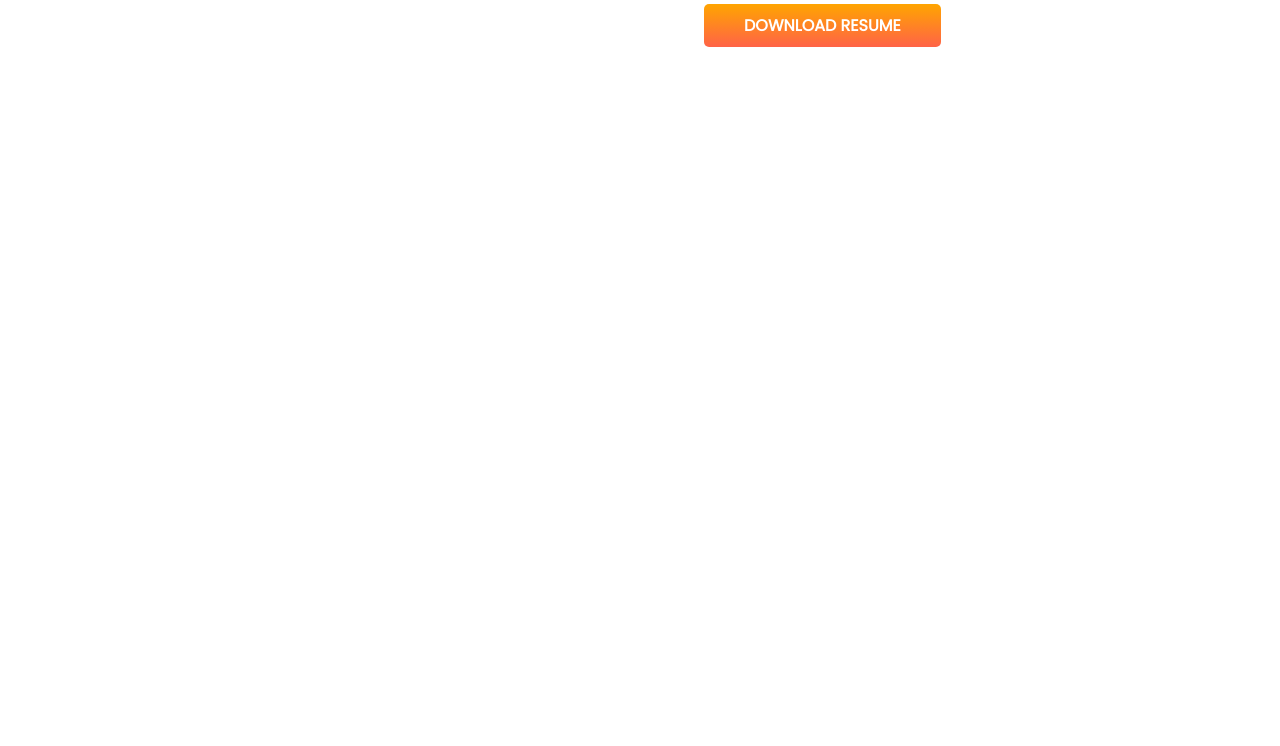
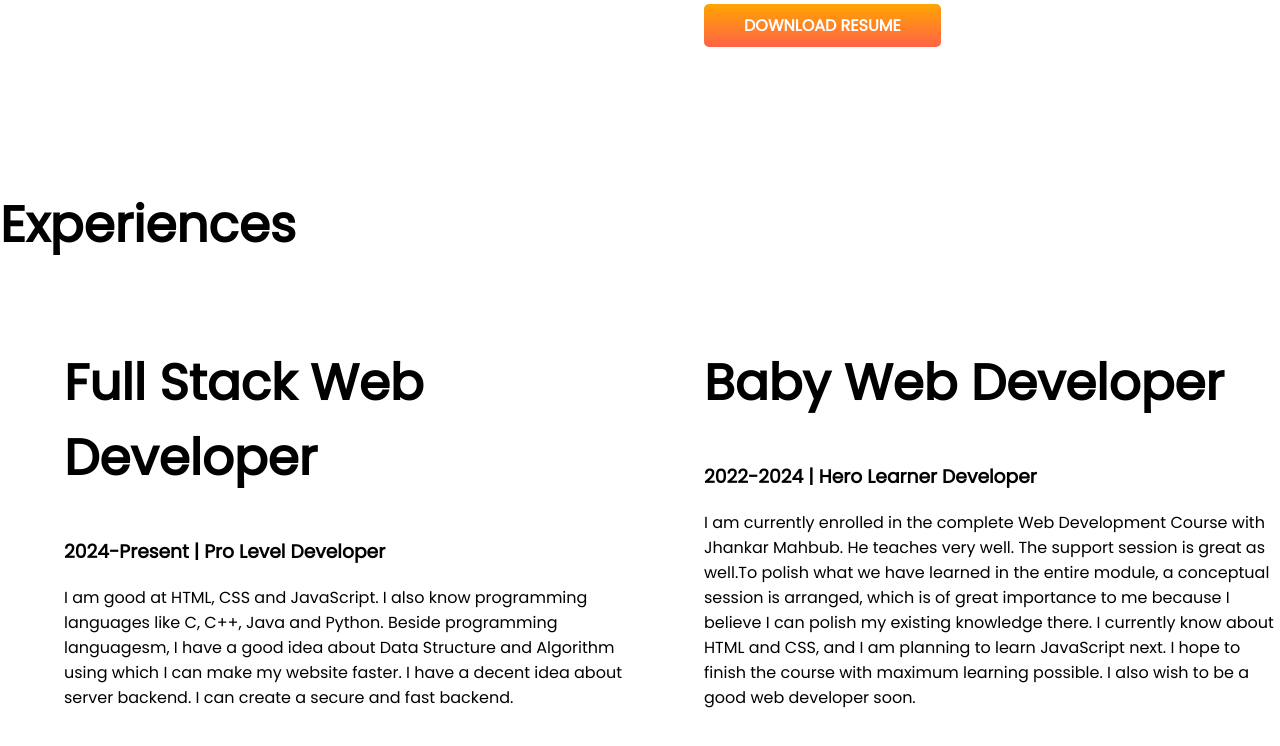
Before and after one commit to mfar201/developer-portfolio, a plain HTML site: page index.html in a window 1280 px wide. Shown: the part 1241-1987 px from the top of the page. Before the commit the page ends 1429 px from the top, so only its background shows below. Drawn offline with Linux system fonts and the light colour scheme.

Commit message:
new commit

```diff
--- a/index.html
+++ b/index.html
@@ -13,7 +13,7 @@
 </head>
 
 <body>
-    <section class="top-banner">
+    <section class="top-banner flexible-container">
         <div class="half-width">
             <h1>Welcome to</h1>
             <h1><span class="font-color">Mutasim Farhan's</span> World!</h1>
@@ -30,7 +30,7 @@
         <div class="half-width"><img src="images/farhan-bg-1.png" alt="This is a Photo of Md. Mutasim Farhan"></div>
     </section>
 
-    <section class="dream-big">
+    <section class="dream-big flexible-container">
         <div class="half-width">
             <img src="images/farhan-bg-2.png" alt="This is a Photo of Md. Mutasim Farhan">
         </div>
@@ -48,6 +48,36 @@
             <a class="hireme-button" target="_blank" href="">DOWNLOAD RESUME</a>
         </div>
     </section>
+
+    <section class="experience-area">
+        <h1>Experiences</h1>
+        <div class="flexible-container">
+            <div class="half-width">
+                <h1>Full Stack Web Developer</h1>
+                <h3>2024-Present | Pro Level Developer</h3>
+                <p>I am good at HTML, CSS and JavaScript. I also know programming languages like C, C++, Java and
+                    Python.
+                    Beside
+                    programming languagesm, I have a good idea about Data Structure and Algorithm using which I can make
+                    my
+                    website faster. I have a decent idea about server backend. I can create a secure and fast backend.
+                </p>
+            </div>
+            <div class="half-width">
+                <h1>Baby Web Developer</h1>
+                <h3>2022-2024 | Hero Learner Developer</h3>
+                <p>I am currently enrolled in the complete Web Development Course with Jhankar Mahbub. He teaches very
+                    well.
+                    The support session is great as well.To polish what we have learned in the entire module, a
+                    conceptual
+                    session is arranged, which is of great importance to me because I believe I can polish my existing
+                    knowledge there. I currently know about HTML and CSS, and I am planning to learn JavaScript next. I
+                    hope
+                    to finish the course with maximum learning possible. I also wish to be a good web developer soon.
+                </p>
+            </div>
+        </div>
+    </section>
 </body>
 
 </html>
--- a/style.css
+++ b/style.css
@@ -11,7 +11,7 @@ h1{
     color: orange;
 }
 
-section{
+.flexible-container{
     display: flex;
     margin-bottom: 150px;
 }
```
